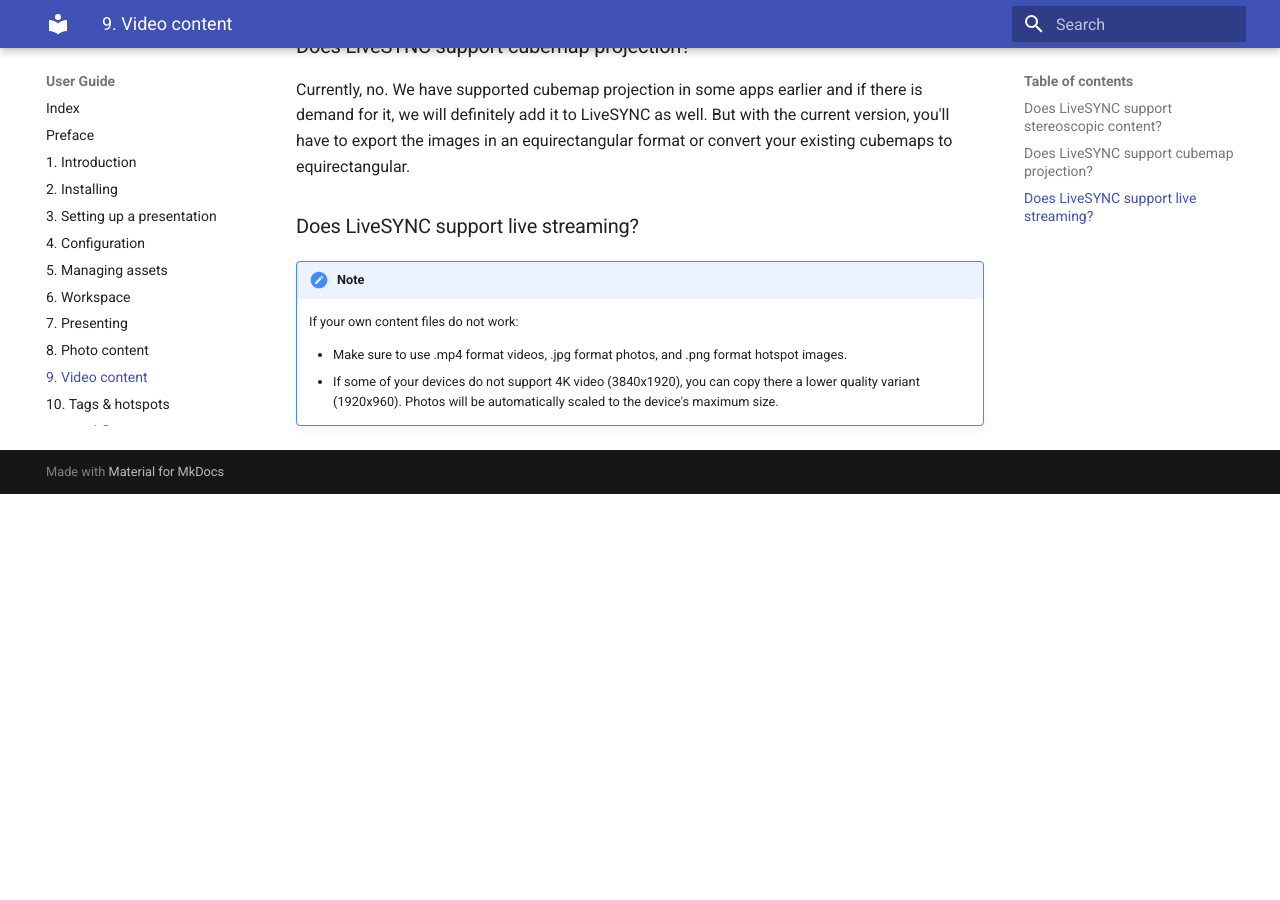
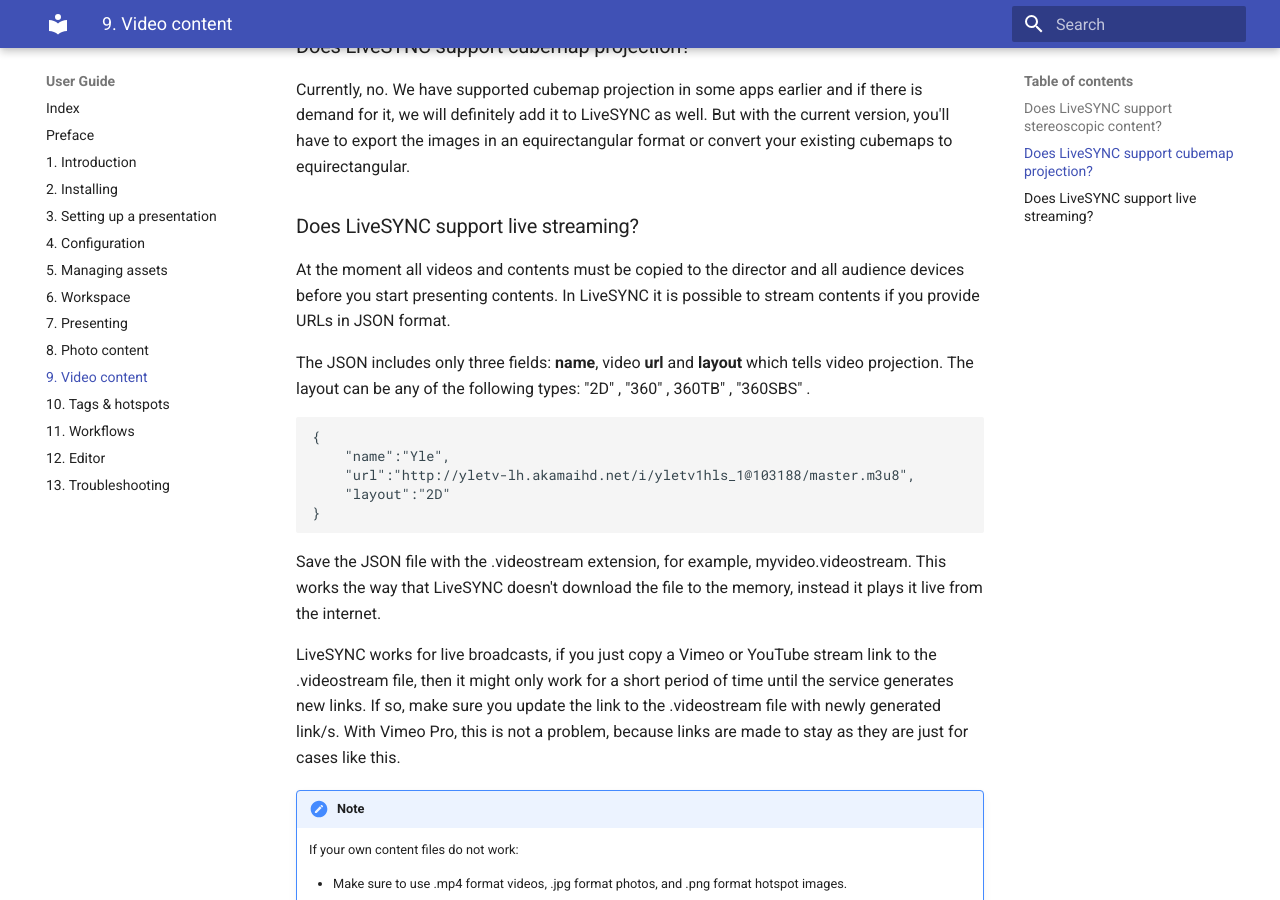
Before and after one commit to FinweLtd/doc-livesync-all, an MkDocs documentation site: the page built from docs/user_guide/video_content.md, in a window 1280 px wide and 900 px high, scrolled down 857 px. Built offline with MkDocs 1.6.1 and Material for MkDocs 9.7.7, drawn with Linux system fonts in a browser that asks for light colours; before the commit the page ends 1351 px from its top, so only the background shows below that.

Commit message:
User guide/video content: LiveSYNC live streaming content and json content added to the page.

```diff
--- a/docs/user_guide/video_content.md
+++ b/docs/user_guide/video_content.md
@@ -22,6 +22,20 @@
 
 ### Does LiveSYNC support live streaming?
 
+At the moment all videos and contents must be copied to the director and all audience devices before you start presenting contents. In LiveSYNC it is possible to stream contents if you provide URLs in JSON format.
+
+The JSON includes only three fields: **name**, video **url** and **layout** which tells video projection. The layout can be any of the following types: "2D" , "360" , 360TB" , "360SBS" .
+
+    {
+        "name":"Yle",
+        "url":"http://yletv-lh.akamaihd.net/i/yletv1hls_1@103188/master.m3u8",
+        "layout":"2D"
+    }
+
+Save the JSON file with the .videostream extension, for example, myvideo.videostream.  This works the way that LiveSYNC doesn't download the file to the memory, instead it plays it live from the internet.
+
+LiveSYNC works for live broadcasts, if you just copy a Vimeo or YouTube stream link to the .videostream file, then it might only work for a short period of time until the service generates new links. If so, make sure you update the link to the .videostream file with newly generated link/s. With Vimeo Pro, this is not a problem, because links are made to stay as they are just for cases like this.
+
 !!! Note
 
     If your own content files do not work:
```
